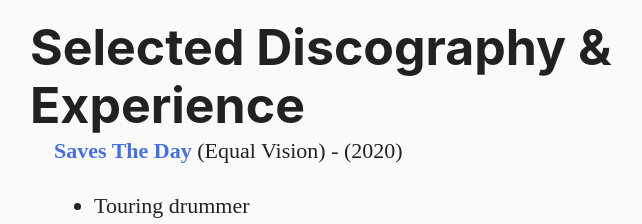
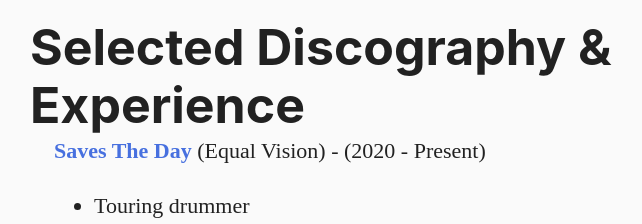
Before and after one commit to claudiorivera/claudiorivera-com, a Gatsby site: page /music in a window 1280 px wide. Shown: the part 1961-2185 px from the top of the page, without its empty margins (178-820 px from the left). Built offline with nearby package versions, Linux system fonts and the light colour scheme; Gatsby itself is replaced by a stand-in of ours.

Commit message:
Update 10-saves-the-day.md

```diff
--- a/src/content/music-experience/10-saves-the-day.md
+++ b/src/content/music-experience/10-saves-the-day.md
@@ -1,7 +1,7 @@
 ---
 title: "Saves The Day"
 label: "Equal Vision"
-years: "2020"
+years: "2020 - Present"
 link: "https://savestheday.com"
 ---
 
```
